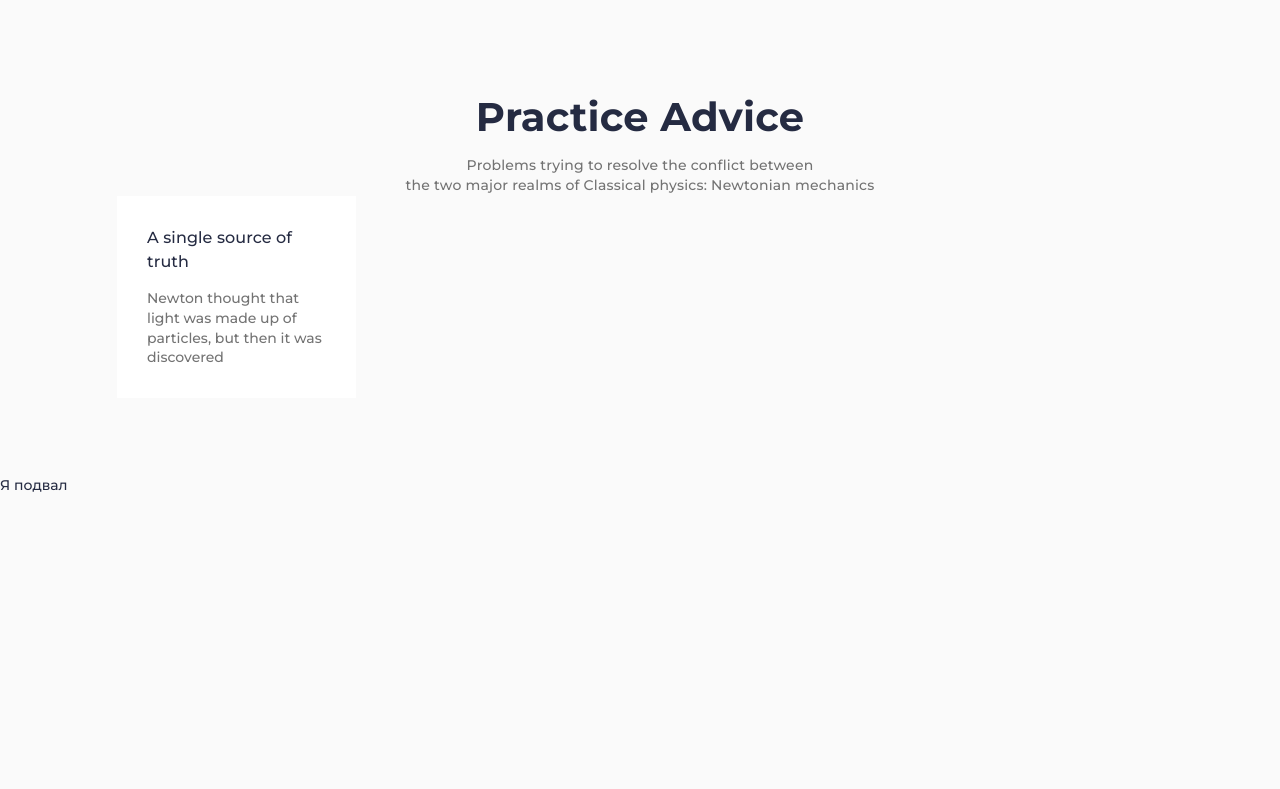
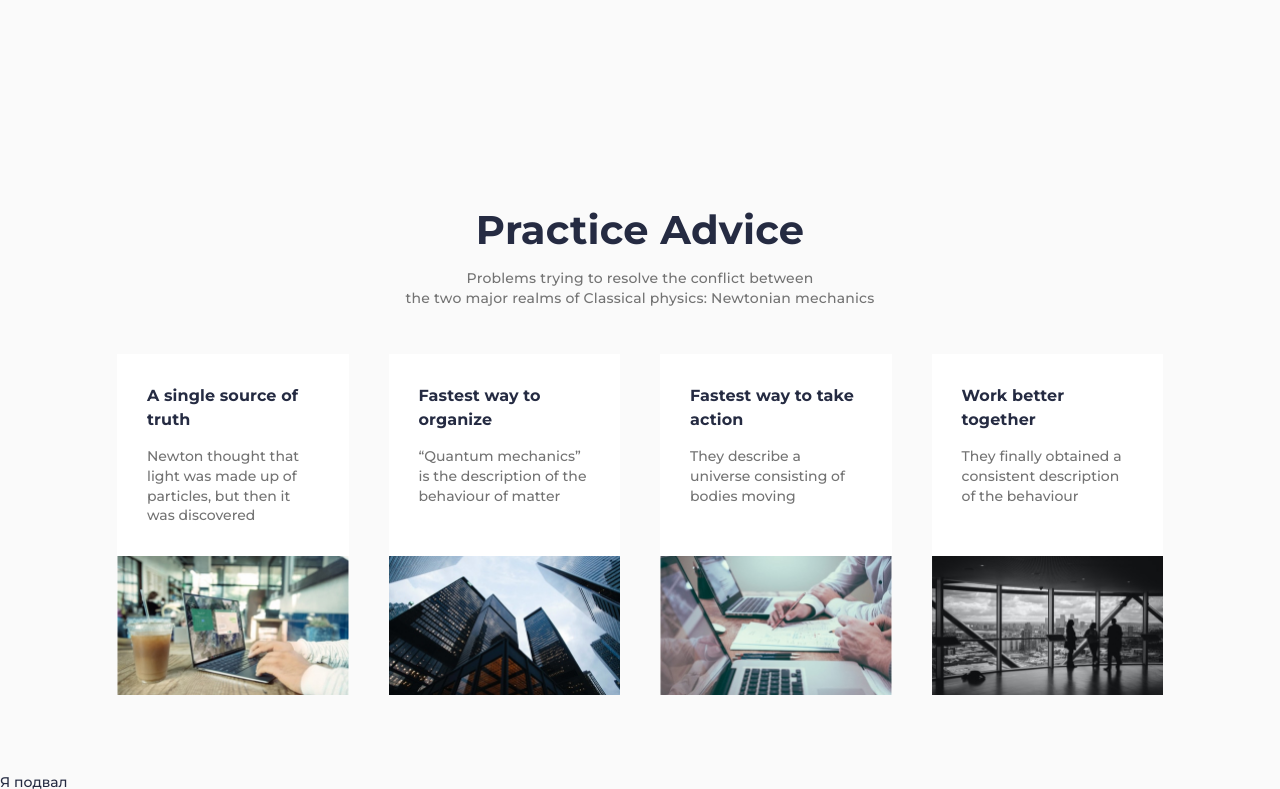
Before and after one commit to Nielll951/Relvise, a plain HTML site: page index.html in a window 1280 px wide. Shown: the part 1372-2161 px from the top of the page. Before the commit the page ends 1864 px from the top, so only its background shows below. Drawn offline with Linux system fonts and the light colour scheme.

Commit message:
completed section practice

```diff
--- a/css/style.css
+++ b/css/style.css
@@ -416,32 +416,66 @@ body {
 }
 /* ---------------------------------------------------------------*/
 .practice {
-	padding: 12px 0 80px 0;
+	padding: 125px 0 80px 0;
+}
+@media (max-width: 993px) {
+	.practice {
+		padding: 40px 0 80px 0;
+	}
+}
+@media (max-width: 767px) {
+	.practice {
+		padding: 0 0 40px 0;
+	}
 }
 .practice__container {
 }
 .practice__header {
+	margin-bottom: 45px;
+}
+@media (max-width: 767px) {
+	.practice__header {
+		margin-bottom: 25px;
+	}
 }
 .practice__body {
-	margin: 0 -15px;
+	margin: 0 -20px -30px;
 	display: flex;
 	flex-wrap: wrap;
 }
 .practice__column {
-	padding: 0 15px;
+	padding: 0 20px;
 	flex: 0 1 25%;
+	margin-bottom: 30px;
+}
+@media (max-width: 1040px) {
+	.practice__column {
+		flex: 0 1 50%;
+	}
+}
+@media (max-width: 630px) {
+	.practice__column {
+		flex: 0 1 100%;
+	}
 }
 .practice__item {
 }
 .item-practice {
 	background-color: #fff;
+	display: flex;
+	flex-direction: column;
+	height: 100%;
 }
 .item-practice__content {
 	padding: 30px;
+	flex: 1 1 auto;
 }
 .item-practice__link {
 	color: inherit;
 	display: inline-block;
+}
+.item-practice__link:hover {
+	text-decoration: underline;
 }
 .item-practice__link:not(:last-child) {
 	margin-bottom: 15px;
@@ -450,12 +484,14 @@ body {
 	letter-spacing: 0.1px;
 	font-size: 16px;
 	line-height: 150%;
-	font-weight: 700px;
+	font-weight: 700;
 }
 .item-practice__text {
 	color: #737373;
 	line-height: 142%;
 }
 .item-practice__image {
+	display: block;
+	padding-bottom: 60%;
 }
 /* ------FOOTER---------------------------------------------------------*/
--- a/index.html
+++ b/index.html
@@ -214,6 +214,51 @@
 								</a>
 							</article>
 						</div>
+						<div class="practice__column">
+							<article class="practice__item item-practice">
+								<div class="item-practice__content">
+									<a class="item-practice__link" href="">
+										<h4 class="item-practice__title">Fastest way to organize</h4>
+									</a>
+									<p class="item-practice__text">
+										“Quantum mechanics” is the description of the behaviour of matter
+									</p>
+								</div>
+								<a class="item-practice__image _ibg" href="">
+									<img src="img/practice/02.jpg" alt="Fastest way to organize">
+								</a>
+							</article>
+						</div>
+						<div class="practice__column">
+							<article class="practice__item item-practice">
+								<div class="item-practice__content">
+									<a class="item-practice__link" href="">
+										<h4 class="item-practice__title">Fastest way to take action</h4>
+									</a>
+									<p class="item-practice__text">
+										They describe a universe consisting of bodies moving
+									</p>
+								</div>
+								<a class="item-practice__image _ibg" href="">
+									<img src="img/practice/03.jpg" alt="Fastest way to take action">
+								</a>
+							</article>
+						</div>
+						<div class="practice__column">
+							<article class="practice__item item-practice">
+								<div class="item-practice__content">
+									<a class="item-practice__link" href="">
+										<h4 class="item-practice__title">Work better together</h4>
+									</a>
+									<p class="item-practice__text">
+										They finally obtained a consistent description of the behaviour
+									</p>
+								</div>
+								<a class="item-practice__image _ibg" href="">
+									<img src="img/practice/04.jpg" alt="Work better together">
+								</a>
+							</article>
+						</div>
 					</div>
 				</div>
 			</section>
```
